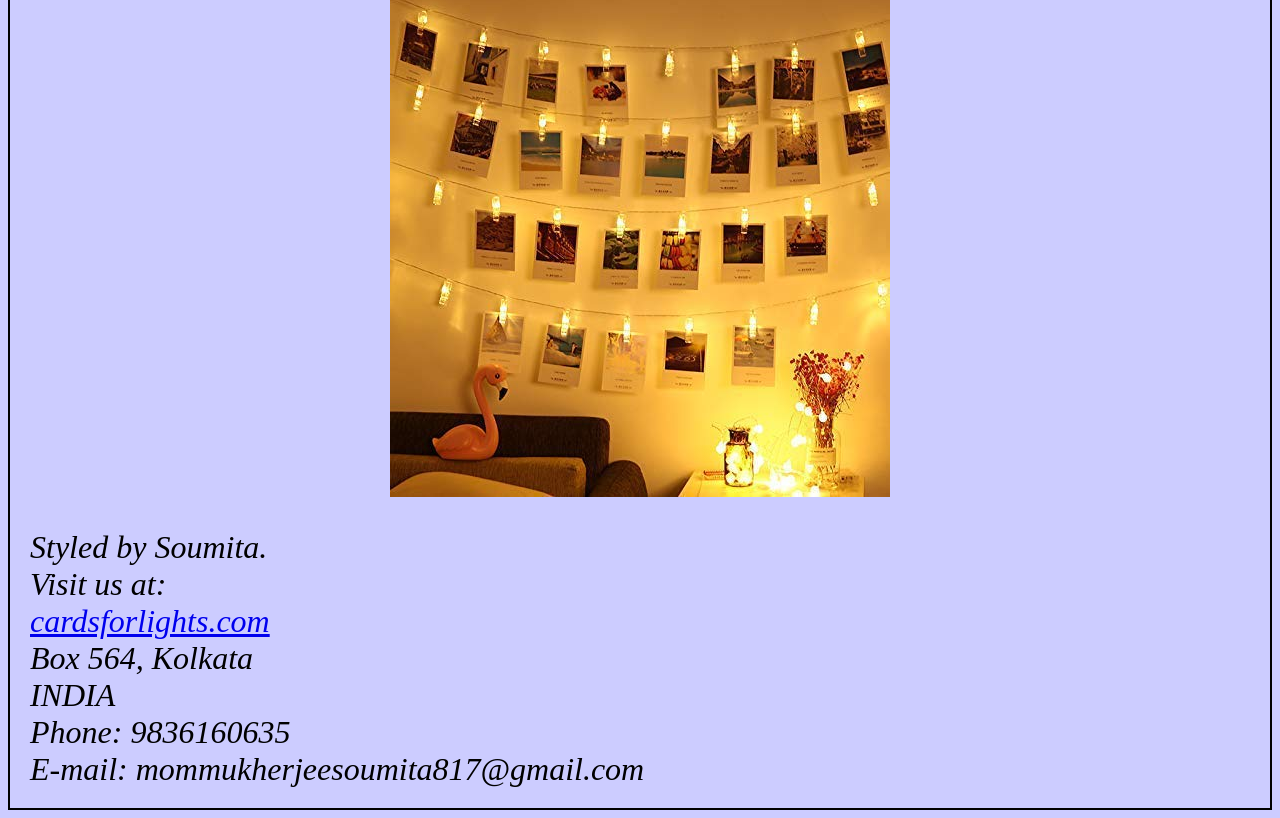
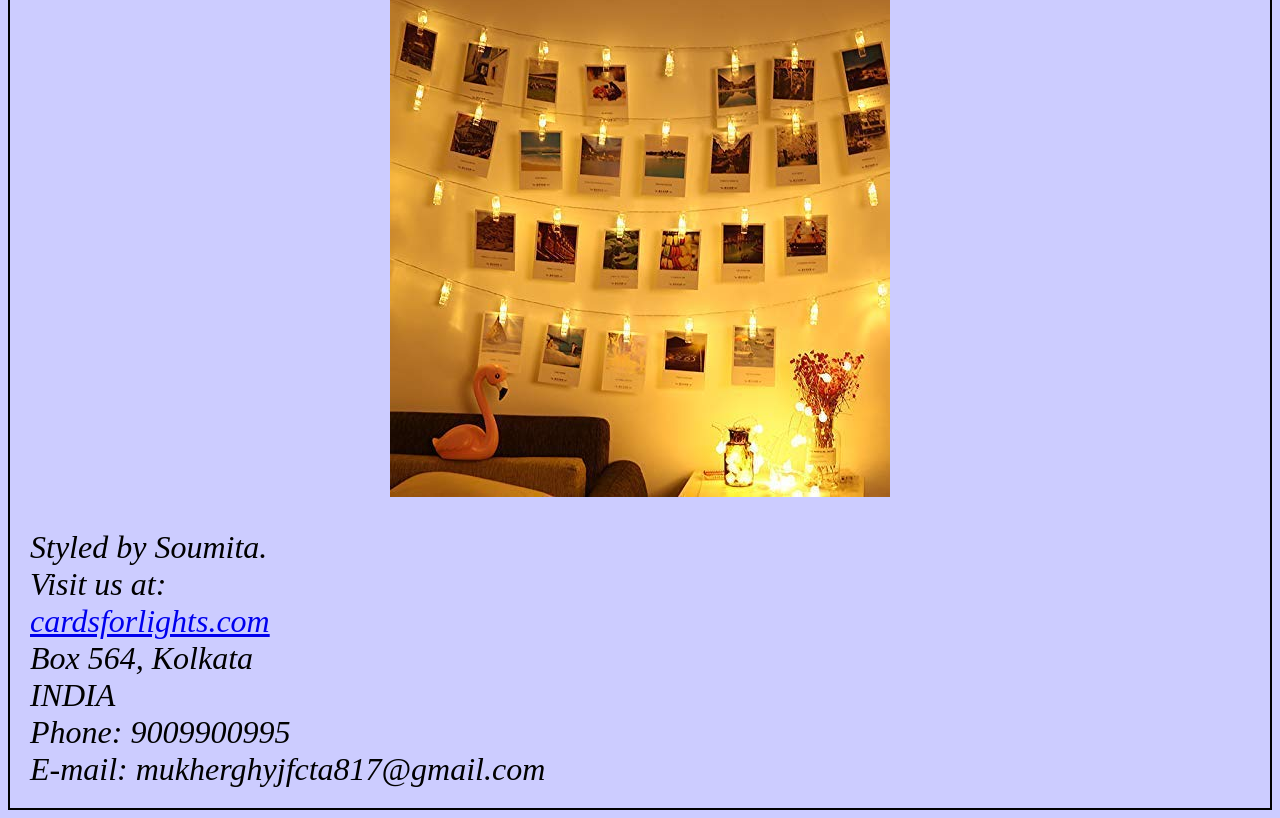
Before and after one commit to Soumita98/Cards, a plain HTML site: page index.html in a window 1280 px wide. Shown: the part 901-1719 px from the top of the page. Drawn offline with Linux system fonts and the light colour scheme.

Commit message:
Update index.html

```diff
--- a/index.html
+++ b/index.html
@@ -22,8 +22,8 @@ Visit us at:<br>
 <a href="index.html">cardsforlights.com</a><br>
 Box 564, Kolkata<br>
 INDIA<br>
-Phone: 9836160635<br>
-E-mail: mommukherjeesoumita817@gmail.com</i>
+Phone: 9009900995<br>
+E-mail: mukherghyjfcta817@gmail.com</i>
 
 </p>
 
```
